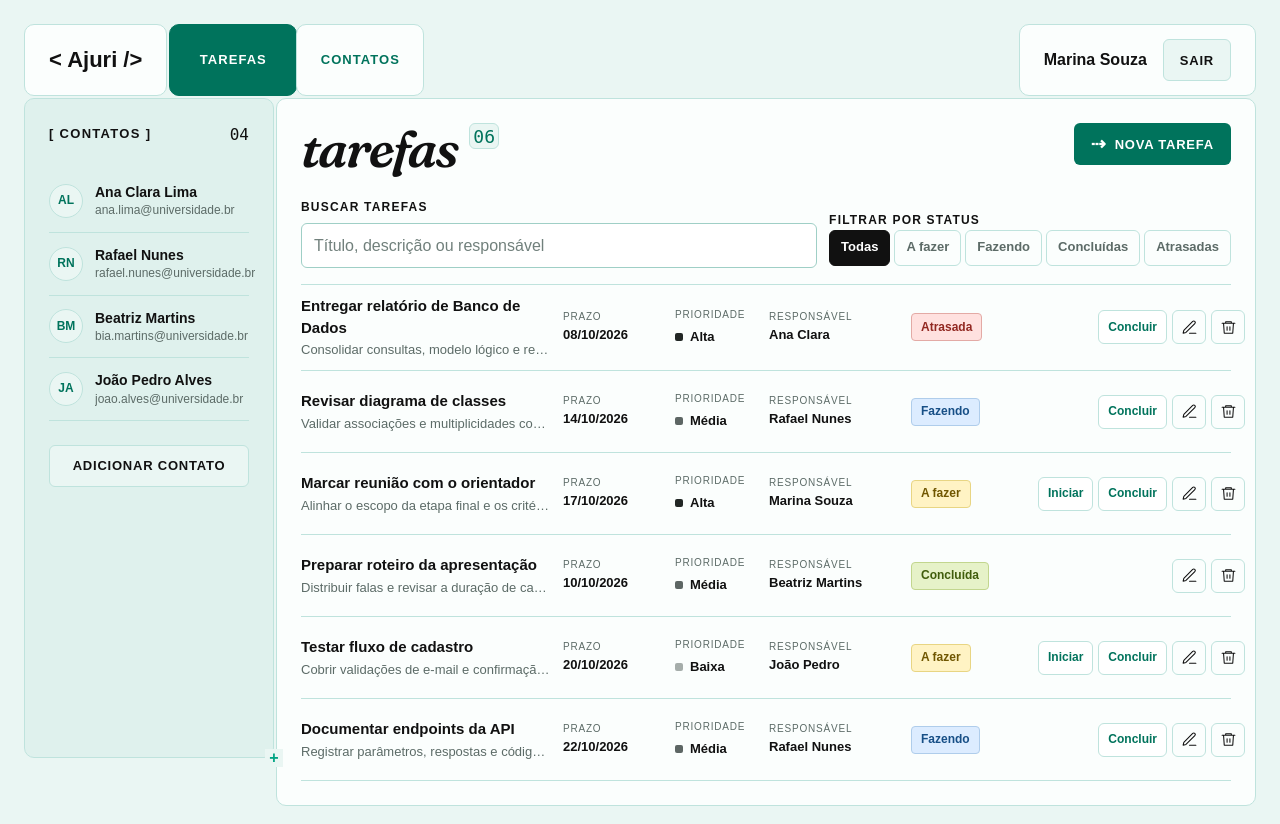
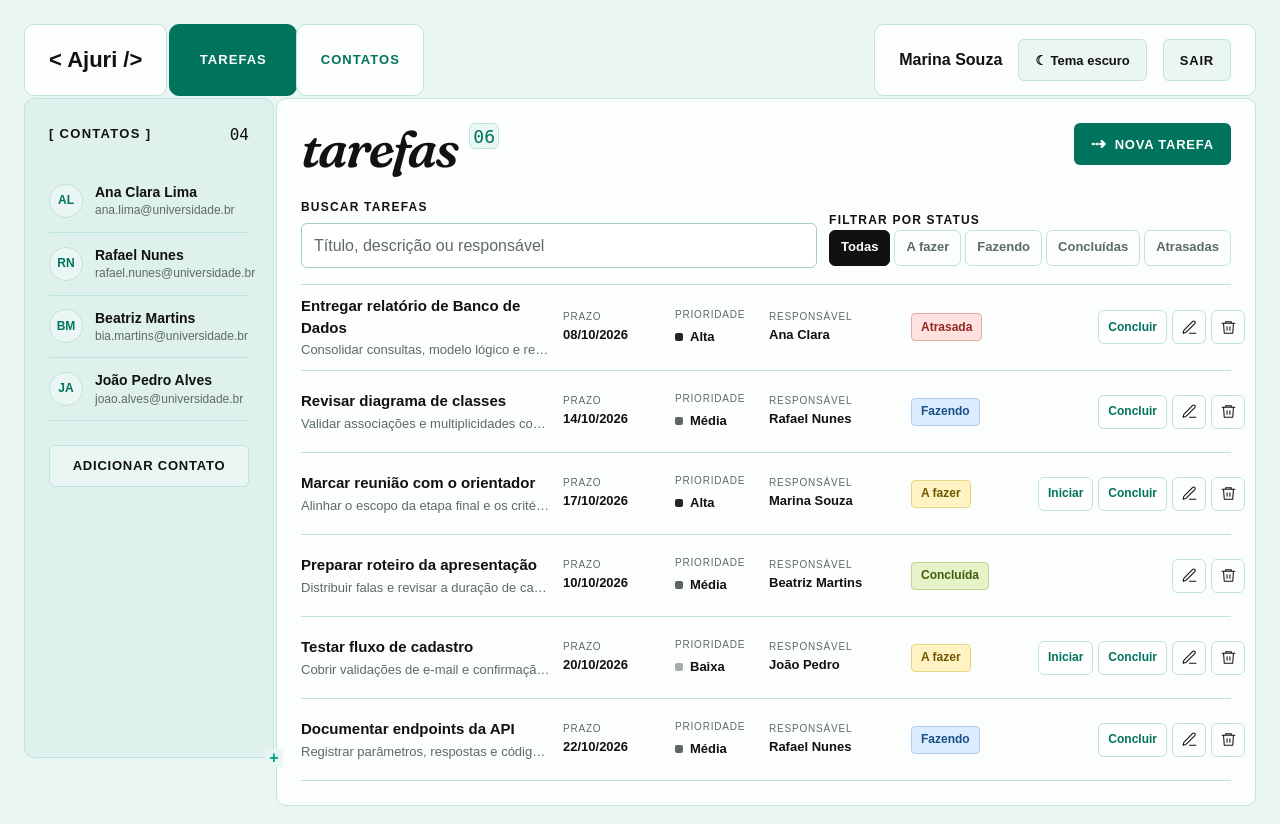
Before and after one commit to jmiguelSantos2025/Projeto_Ajuri, a Flask app: page /home in a window 1280 px wide. Run offline with Flask 3, Linux system fonts and the light colour scheme; some web fonts are replaced.

Commit message:
Implementa modo escuro

```diff
--- a/src/static/css/estilo.css
+++ b/src/static/css/estilo.css
@@ -12,6 +12,33 @@
   --color-muted: #5c6b67;
   --color-danger: #bd2929;
   --color-danger-dark: #8f1e1e;
+  --color-on-brand: #ffffff;
+  --color-on-danger: #ffffff;
+  --color-input-bg: #ffffff;
+  --color-input-border: #9fcfc6;
+  --color-input-hover-border: #65ae9f;
+  --color-focus: #006f59;
+  --color-focus-ring: rgba(0, 115, 92, .2);
+  --color-brand-hover: #007f66;
+  --color-secondary-hover-bg: #cde9e3;
+  --color-secondary-hover-border: #83c9bd;
+  --color-row-hover: #f3faf8;
+  --color-action-bg: #ffffff;
+  --color-notice-success-bg: #e3f4e5;
+  --color-notice-success-border: #aad2ae;
+  --color-notice-success-text: #265c2d;
+  --color-status-todo-border: #e8d583;
+  --color-status-doing-border: #afcdeb;
+  --color-status-done-border: #c2d68e;
+  --color-status-late-border: #e3aaa5;
+  --color-priority: #5d6664;
+  --color-priority-high: #222725;
+  --color-priority-low: #a5adaa;
+  --color-stud-bg: #cae9e3;
+  --color-stud-border: #a9d9d0;
+  --color-stud-highlight: rgba(255, 255, 255, .75);
+  --color-stud-shadow: rgba(0, 115, 92, .16);
+  --color-stud-base: #8fc9be;
   --status-todo-bg: #fff3c4;
   --status-todo-text: #705600;
   --status-doing-bg: #dcecff;
@@ -114,17 +192,20 @@ button { cursor: pointer; }
   text-transform: uppercase;
   transition: background-color 150ms ease, border-color 150ms ease, color 150ms ease;
 }
-.btn--primary { background: var(--color-link); color: #fff; }
+.btn--primary { background: var(--color-link); color: var(--color-on-brand); }
 .btn--primary::before { content: "⇢"; font-size: 18px; }
-.btn--primary:hover { background: #007f66; color: #fff; }
+.btn--primary:hover { background: var(--color-brand-hover); color: var(--color-on-brand); }
 .btn--secondary { background: var(--color-bg); border-color: var(--color-border); color: var(--color-text); }
-.btn--secondary:hover { background: #cde9e3; border-color: #83c9bd; }
-.btn--danger { background: var(--color-danger); color: #fff; }
+.btn--secondary:hover { background: var(--color-secondary-hover-bg); border-color: var(--color-secondary-hover-border); }
+.btn--danger { background: var(--color-danger); color: var(--color-on-danger); }
 .btn--danger:hover { background: var(--color-danger-dark); }
 .btn--text { min-height: auto; padding: 2px; background: transparent; border: 0; color: var(--color-link); text-transform: none; letter-spacing: 0; }
 .btn--icon { width: 34px; min-height: 34px; padding: 7px; background: transparent; border-color: var(--color-border); color: var(--color-text); }
 .btn--icon:hover { background: var(--color-bg); }
 .btn--icon-danger:hover { background: var(--status-late-bg); color: var(--color-danger); }
+.theme-toggle { text-transform: none; letter-spacing: 0; white-space: nowrap; }
+.auth-shell { position: relative; }
+.auth-theme-toggle { position: absolute; z-index: 4; top: 12px; right: 0; }
 .icon { width: 17px; height: 17px; fill: none; stroke: currentColor; stroke-width: 1.5; stroke-linecap: round; stroke-linejoin: round; }
 
 .field { display: grid; gap: 6px; }
@@ -139,15 +220,15 @@ button { cursor: pointer; }
   width: 100%;
   min-height: 44px;
   padding: 10px 12px;
-  background: #fff;
-  border: 1px solid #9fcfc6;
+  background: var(--color-input-bg);
+  border: 1px solid var(--color-input-border);
   border-radius: var(--radius-small);
   color: var(--color-text);
 }
 .textarea { min-height: 108px; resize: vertical; }
-.input:hover, .select:hover, .textarea:hover { border-color: #65ae9f; }
-.input:focus, .select:focus, .textarea:focus { outline: 3px solid rgba(0, 115, 92, .2); border-color: var(--color-link); }
-.input::placeholder, .textarea::placeholder { color: #71807c; }
+.input:hover, .select:hover, .textarea:hover { border-color: var(--color-input-hover-border); }
+.input:focus, .select:focus, .textarea:focus { outline: 3px solid var(--color-focus-ring); border-color: var(--color-link); }
+.input::placeholder, .textarea::placeholder { color: var(--color-muted); }
 .field-hint { margin: 0; color: var(--color-muted); font-size: 13px; }
 .password-wrap { position: relative; }
 .password-wrap .input { padding-right: 76px; }
--- a/src/static/js/app.js
+++ b/src/static/js/app.js
@@ -1,3 +1,29 @@
+const themeToggle = document.querySelector("[data-theme-toggle]")
+const updateThemeToggle = (theme) => {
+  if (!themeToggle) return
+  const dark = theme === "dark"
+  themeToggle.textContent = dark ? "☀ Tema claro" : "☾ Tema escuro"
+  themeToggle.setAttribute("aria-label", dark ? "Ativar modo claro" : "Ativar modo escuro")
+  themeToggle.setAttribute("aria-pressed", String(dark))
+}
+
+const currentTheme =
+  document.documentElement.dataset.theme === "dark" ? "dark" : "light"
+document.documentElement.dataset.theme = currentTheme
+updateThemeToggle(currentTheme)
+
+themeToggle?.addEventListener("click", () => {
+  const nextTheme =
+    document.documentElement.dataset.theme === "dark" ? "light" : "dark"
+  document.documentElement.dataset.theme = nextTheme
+  updateThemeToggle(nextTheme)
+  try {
+    localStorage.setItem("ajuri-theme", nextTheme)
+  } catch (error) {
+    console.error("Não foi possível salvar a preferência de tema do Ajuri.", error)
+  }
+})
+
 document.querySelectorAll("[data-password-toggle]").forEach((button) => {
   button.addEventListener("click", () => {
     const input = document.getElementById(button.dataset.passwordToggle)
--- a/src/templates/base.html
+++ b/src/templates/base.html
@@ -4,6 +4,15 @@
   <meta charset="UTF-8">
   <meta name="viewport" content="width=device-width, initial-scale=1.0">
   <title>{% block titulo %}Ajuri{% endblock %}</title>
+  <script>
+    try {
+      document.documentElement.dataset.theme =
+        localStorage.getItem("ajuri-theme") === "dark" ? "dark" : "light"
+    } catch (error) {
+      console.error("Não foi possível recuperar o tema salvo do Ajuri.", error)
+      document.documentElement.dataset.theme = "light"
+    }
+  </script>
   <link rel="stylesheet" href="{{ url_for('static', filename='css/estilo.css') }}">
 </head>
 <body>
--- a/src/templates/base_app.html
+++ b/src/templates/base_app.html
@@ -12,6 +12,7 @@
     </nav>
     <div class="user-block block">
       <span class="user-name">{{ usuario.nome }}</span>
+      <button class="btn btn--secondary theme-toggle" type="button" data-theme-toggle aria-label="Ativar modo escuro" aria-pressed="false">☾ Tema escuro</button>
       <a class="btn btn--secondary" href="/login">Sair</a>
     </div>
   </header>
--- a/src/templates/base_auth.html
+++ b/src/templates/base_auth.html
@@ -3,6 +3,7 @@
 {# Layout das telas de acesso: formulário à esquerda e painel decorativo à direita #}
 {% block corpo %}
 <main class="auth-shell">
+  <button class="btn btn--secondary theme-toggle auth-theme-toggle" type="button" data-theme-toggle aria-label="Ativar modo escuro" aria-pressed="false">☾ Tema escuro</button>
   <div class="auth-grid grid">
     <section class="auth-form block cross" aria-labelledby="titulo-pagina">
       <a class="logo" href="/login">&lt; Ajuri /&gt;</a>
```
Also changed, not shown: other parts of src/static/css/estilo.css (+71 -18 lines).
